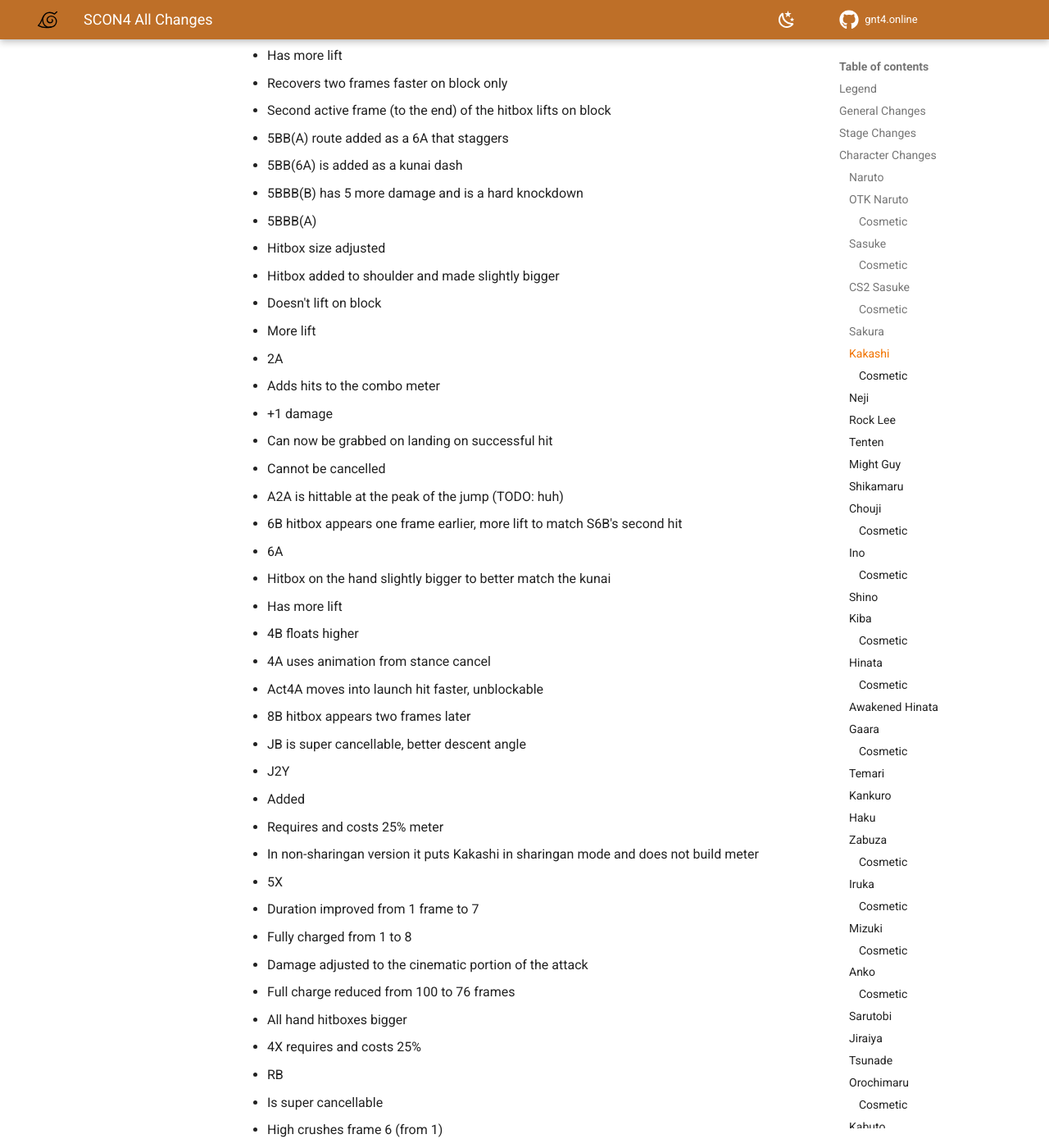
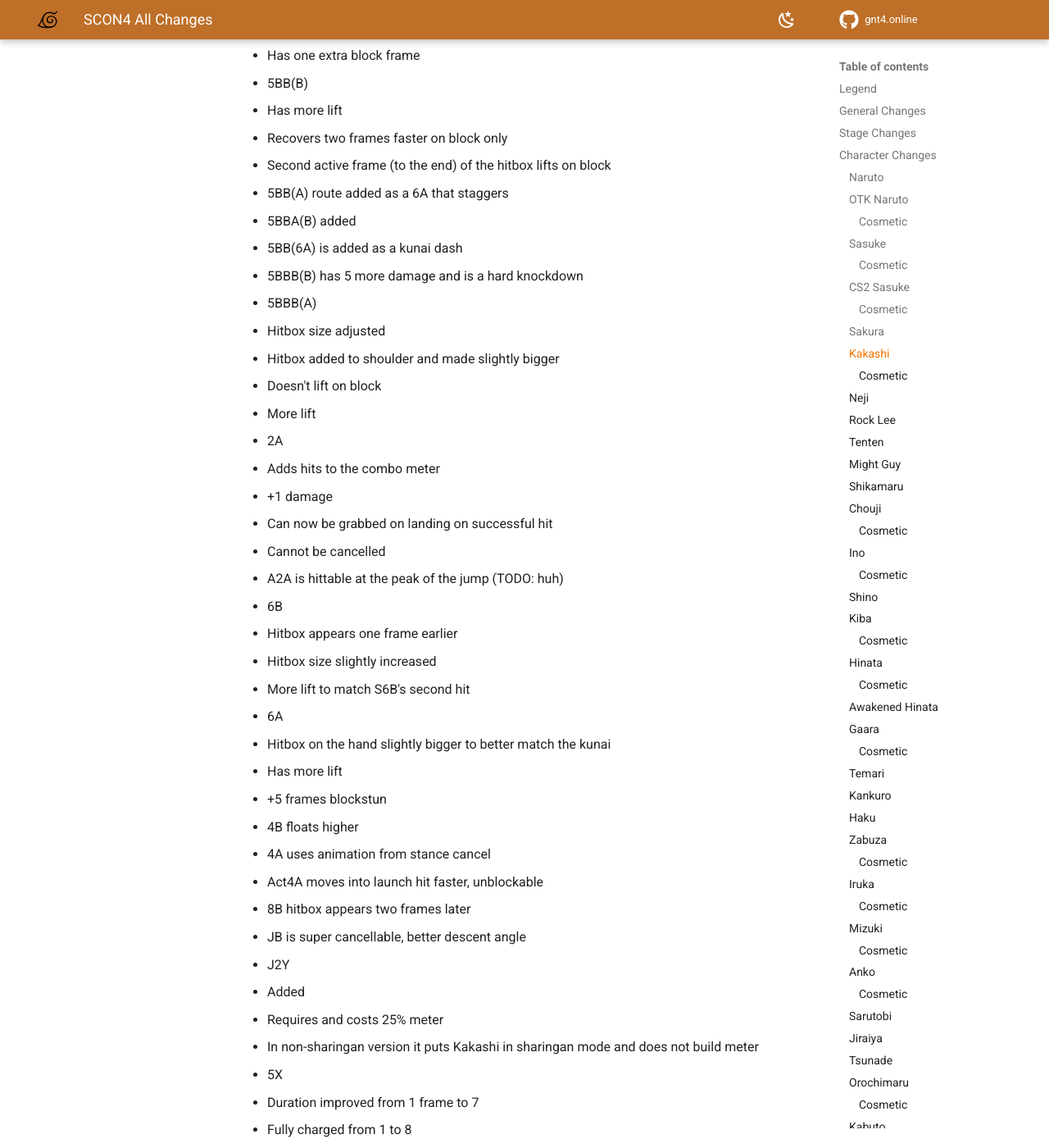
Before and after one commit to NicholasMoser/gnt4.online, an MkDocs documentation site: the page built from docs/scon4_all_changes.md, in a window 1280 px wide and 1400 px high, scrolled down 17427 px. Shown: the whole window at 82% size. Built offline with MkDocs 1.6.1 and Material for MkDocs 9.7.7, drawn with Linux system fonts in a browser that asks for light colours; comment, search, counter and statistics services are not loaded; some of the changed text lies outside the part shown.

Commit message:
Add 1.1.03 changes

```diff
--- a/docs/scon4_all_changes.md
+++ b/docs/scon4_all_changes.md
@@ -486,6 +488,7 @@
   - Recovers two frames faster on block only
   - Second active frame (to the end) of the hitbox lifts on block
 - 5BB(A) route added as a 6A that staggers
+- 5BBA(B) added
 - 5BB(6A) is added as a kunai dash
 - 5BBB(B) has 5 more damage and is a hard knockdown
 - 5BBB(A)
@@ -499,10 +502,14 @@
   - Can now be grabbed on landing on successful hit
   - Cannot be cancelled
 - A2A is hittable at the peak of the jump (TODO: huh)
-- 6B hitbox appears one frame earlier, more lift to match S6B's second hit
+- 6B
+  - Hitbox appears one frame earlier
+  - Hitbox size slightly increased
+  - More lift to match S6B's second hit
 - 6A
   - Hitbox on the hand slightly bigger to better match the kunai
   - Has more lift
+  - +5 frames blockstun
 - 4B floats higher
 - 4A uses animation from stance cancel
 - Act4A moves into launch hit faster, unblockable
@@ -1096,6 +1103,7 @@
   - Has slightly more lift
   - Bounces
   - 7 frames less recovery
+  - Hits slightly further away
 - 6BBA(B)
   - Has two more frames duration on the hitbox
   - Can be transitioned into quickly
```
Also changed, not shown: other parts of docs/scon4_all_changes.md (+2 -0 lines).
